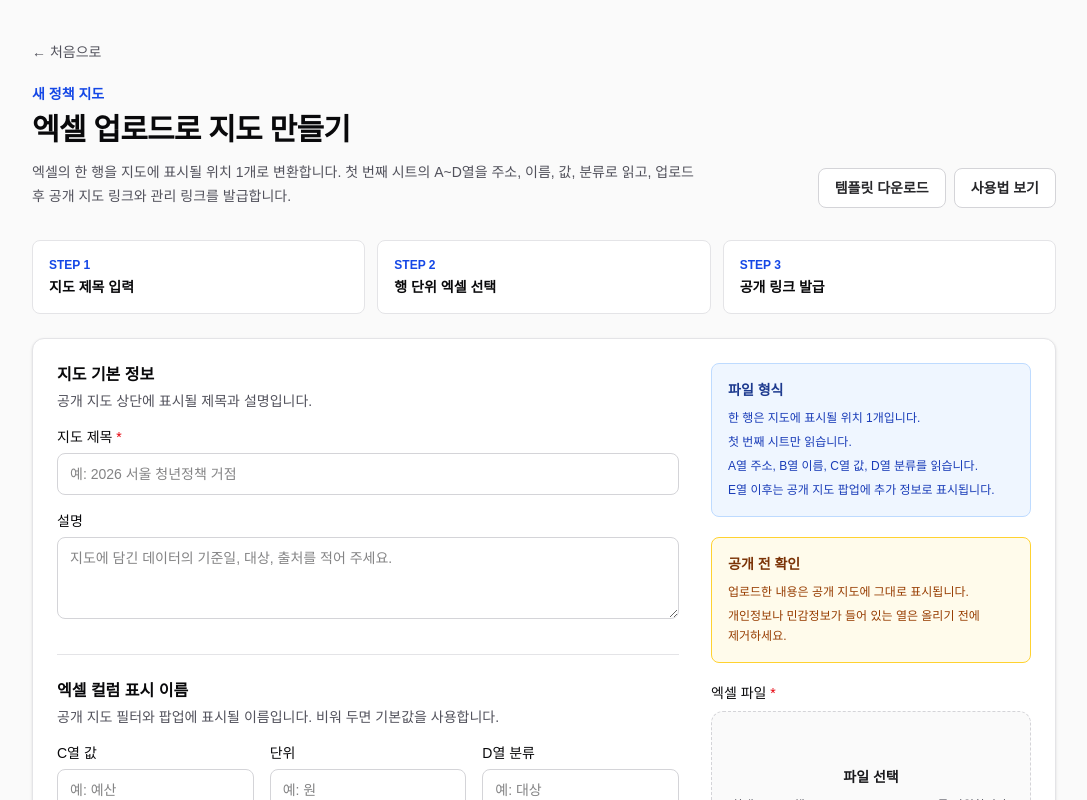
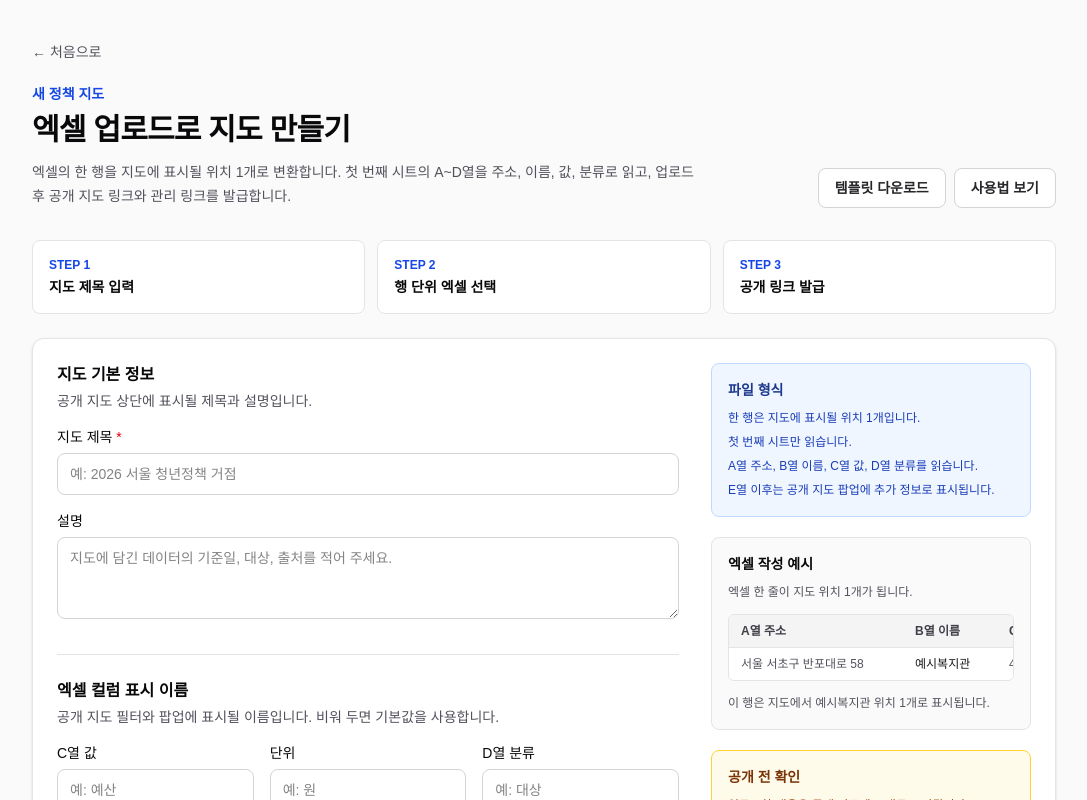
Before and after one commit to hosungseo/gonpunclaw-policymap, a Next.js app: page /upload in a window 1280 px wide. Shown: the top 800 px of the page, without its empty margins (96-1183 px from the left). Built offline with nearby package versions, Linux system fonts and the light colour scheme.

Commit message:
feat: show spreadsheet example on upload

```diff
--- a/src/app/upload/UploadForm.tsx
+++ b/src/app/upload/UploadForm.tsx
@@ -344,6 +344,38 @@ export function UploadForm() {
             </div>
           </div>
 
+          <div className="rounded-lg border border-zinc-200 bg-zinc-50 p-4 dark:border-zinc-800 dark:bg-zinc-950">
+            <h2 className="text-sm font-semibold">엑셀 작성 예시</h2>
+            <p className="mt-2 text-xs leading-5 text-zinc-600 dark:text-zinc-400">
+              엑셀 한 줄이 지도 위치 1개가 됩니다.
+            </p>
+            <div className="mt-3 overflow-x-auto rounded-md border border-zinc-200 bg-white dark:border-zinc-800 dark:bg-zinc-900">
+              <table className="min-w-[560px] text-left text-xs">
+                <thead className="bg-zinc-100 text-zinc-700 dark:bg-zinc-800 dark:text-zinc-200">
+                  <tr>
+                    <th className="px-3 py-2 font-semibold">A열 주소</th>
+                    <th className="px-3 py-2 font-semibold">B열 이름</th>
+                    <th className="px-3 py-2 font-semibold">C열 대표값</th>
+                    <th className="px-3 py-2 font-semibold">D열 분류</th>
+                    <th className="px-3 py-2 font-semibold">E열 이후</th>
+                  </tr>
+                </thead>
+                <tbody>
+                  <tr className="border-t border-zinc-200 dark:border-zinc-800">
+                    <td className="px-3 py-2 text-zinc-600 dark:text-zinc-300">서울 서초구 반포대로 58</td>
+                    <td className="px-3 py-2 font-medium text-zinc-900 dark:text-zinc-100">예시복지관</td>
+                    <td className="px-3 py-2 text-zinc-600 dark:text-zinc-300">48</td>
+                    <td className="px-3 py-2 text-zinc-600 dark:text-zinc-300">복지</td>
+                    <td className="px-3 py-2 text-zinc-600 dark:text-zinc-300">담당부서, 비고</td>
+                  </tr>
+                </tbody>
+              </table>
+            </div>
+            <p className="mt-3 text-xs leading-5 text-zinc-600 dark:text-zinc-400">
+              이 행은 지도에서 예시복지관 위치 1개로 표시됩니다.
+            </p>
+          </div>
+
           <div className="rounded-lg border border-amber-300 bg-amber-50 p-4 dark:border-amber-900 dark:bg-amber-950">
             <p className="text-sm font-semibold text-amber-900 dark:text-amber-100">공개 전 확인</p>
             <p className="mt-2 text-xs leading-5 text-amber-800 dark:text-amber-200">
```
Also changed, not shown: 3 other files (tests, documents, lock files or other folders).
